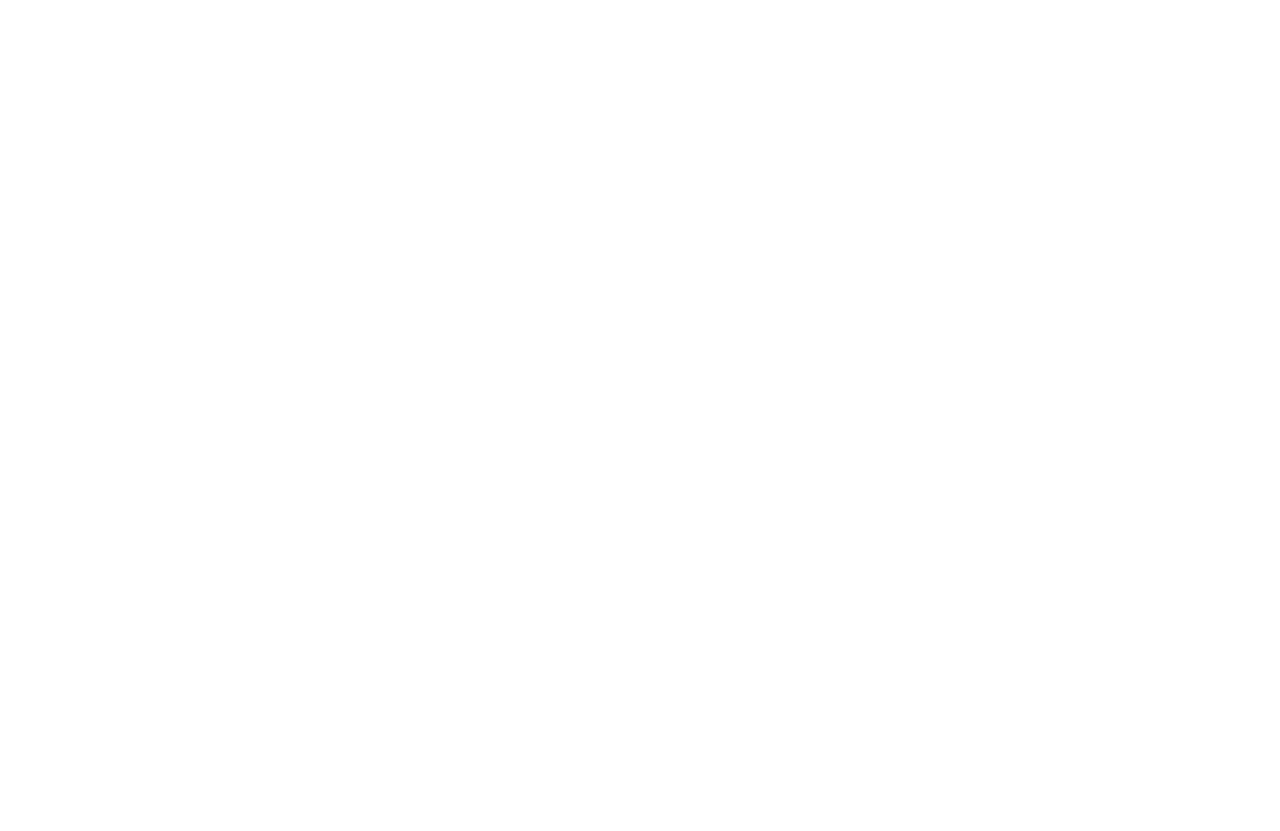
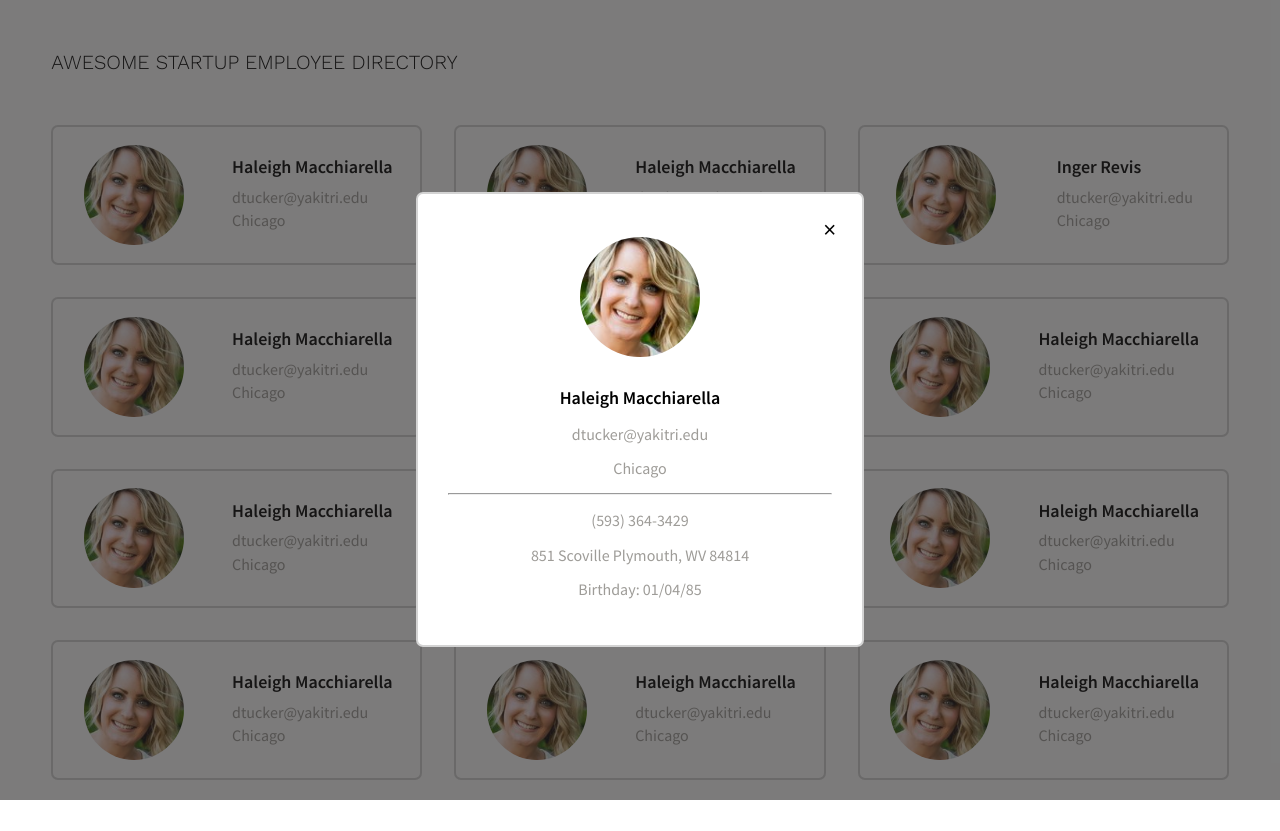
Before and after one commit to kihaller/techdegree-project-8, a plain HTML site: page index.html in a window 1280 px wide. Before the commit the page ends 800 px from the top, so only its background shows below. Drawn offline with nearby package versions, Linux system fonts and the light colour scheme.

Commit message:
created basic structure of the page
Created HTML and SASS

```diff
--- a/index.html
+++ b/index.html
@@ -0,0 +1,145 @@
+<!DOCTYPE html>
+<html lang="en">
+  <head>
+    <meta charset="utf-8" />
+    <title>Employee Directory</title>
+    <meta name="viewport" content="width=device-width, initial-scale=1" />
+    <script src="https://ajax.googleapis.com/ajax/libs/jquery/3.5.1/jquery.min.js"></script>
+    <link
+      href="https://fonts.googleapis.com/css2?family=Source+Sans+Pro:wght@400;600&family=Work+Sans:wght@300&display=swap"
+      rel="stylesheet"
+    />
+    <link rel="stylesheet" href="css/styles.css" />
+  </head>
+  <body>
+    <header>
+      <h1>Awesome Startup Employee Directory</h1>
+    </header>
+    <main class="grid-container">
+      <!--Employee 1-->
+      <div class="card">
+        <img class="avatar" src="images/random-avatar.jpg" />
+        <div class="text-container">
+          <h2>Haleigh Macchiarella</h2>
+          <p class="email">dtucker@yakitri.edu</p>
+          <p class="city">Chicago</p>
+        </div>
+      </div>
+      <!--Employee 2-->
+      <div class="card">
+        <img class="avatar" src="images/random-avatar.jpg" />
+        <div class="text-container">
+          <h2>Haleigh Macchiarella</h2>
+          <p class="email">dtucker@yakitri.edu</p>
+          <p class="city">Chicago</p>
+        </div>
+      </div>
+      <!--Employee 3-->
+      <div class="card">
+        <img class="avatar" src="images/random-avatar.jpg" />
+        <div class="text-container">
+          <h2>Inger Revis</h2>
+          <p class="email">dtucker@yakitri.edu</p>
+          <p class="city">Chicago</p>
+        </div>
+      </div>
+      <!--Employee 4-->
+      <div class="card">
+        <img class="avatar" src="images/random-avatar.jpg" />
+        <div class="text-container">
+          <h2>Haleigh Macchiarella</h2>
+          <p class="email">dtucker@yakitri.edu</p>
+          <p class="city">Chicago</p>
+        </div>
+      </div>
+      <!--Employee 5-->
+      <div class="card">
+        <img class="avatar" src="images/random-avatar.jpg" />
+        <div class="text-container">
+          <h2>Haleigh Macchiarella</h2>
+          <p class="email">dtucker@yakitri.edu</p>
+          <p class="city">Chicago</p>
+        </div>
+      </div>
+      <!--Employee 6-->
+      <div class="card">
+        <img class="avatar" src="images/random-avatar.jpg" />
+        <div class="text-container">
+          <h2>Haleigh Macchiarella</h2>
+          <p class="email">dtucker@yakitri.edu</p>
+          <p class="city">Chicago</p>
+        </div>
+      </div>
+      <!--Employee 7-->
+      <div class="card">
+        <img class="avatar" src="images/random-avatar.jpg" />
+        <div class="text-container">
+          <h2>Haleigh Macchiarella</h2>
+          <p class="email">dtucker@yakitri.edu</p>
+          <p class="city">Chicago</p>
+        </div>
+      </div>
+      <!--Employee 8-->
+      <div class="card">
+        <img class="avatar" src="images/random-avatar.jpg" />
+        <div class="text-container">
+          <h2>Haleigh Macchiarella</h2>
+          <p class="email">dtucker@yakitri.edu</p>
+          <p class="city">Chicago</p>
+        </div>
+      </div>
+      <!--Employee 9-->
+      <div class="card">
+        <img class="avatar" src="images/random-avatar.jpg" />
+        <div class="text-container">
+          <h2>Haleigh Macchiarella</h2>
+          <p class="email">dtucker@yakitri.edu</p>
+          <p class="city">Chicago</p>
+        </div>
+      </div>
+      <!--Employee 10-->
+      <div class="card">
+        <img class="avatar" src="images/random-avatar.jpg" />
+        <div class="text-container">
+          <h2>Haleigh Macchiarella</h2>
+          <p class="email">dtucker@yakitri.edu</p>
+          <p class="city">Chicago</p>
+        </div>
+      </div>
+      <!--Employee 11-->
+      <div class="card">
+        <img class="avatar" src="images/random-avatar.jpg" />
+        <div class="text-container">
+          <h2>Haleigh Macchiarella</h2>
+          <p class="email">dtucker@yakitri.edu</p>
+          <p class="city">Chicago</p>
+        </div>
+      </div>
+      <!--Employee 12-->
+      <div class="card">
+        <img class="avatar" src="images/random-avatar.jpg" />
+        <div class="text-container">
+          <h2>Haleigh Macchiarella</h2>
+          <p class="email">dtucker@yakitri.edu</p>
+          <p class="city">Chicago</p>
+        </div>
+      </div>
+      <div class="overlay" id="overlay">
+        <div class="modal">
+          <button class="modal-close-button" id="modal-close-button">×</button>
+          <div class="content-modal">
+            <img class="avatar" src="images/random-avatar.jpg" />
+            <h2>Haleigh Macchiarella</h2>
+            <p class="email">dtucker@yakitri.edu</p>
+            <p class="city">Chicago</p>
+            <hr />
+            <p>(593) 364-3429</p>
+            <p class="address">851 Scoville Plymouth, WV 84814</p>
+            <p>Birthday: 01/04/85</p>
+          </div>
+        </div>
+      </div>
+    </main>
+    <script src="js/script.js"></script>
+  </body>
+</html>
--- a/scss/components/_base-styles.scss
+++ b/scss/components/_base-styles.scss
@@ -0,0 +1,26 @@
+* {
+  font-family: $font-stack-primary;
+}
+
+body {
+  display: relative;
+
+}
+
+h1 {
+  font-weight: $font-weight-accent;
+  font-family: $font-stack-accent;
+  font-size: 20px;
+  margin: 4%;
+  text-transform: uppercase;
+}
+
+h2 {
+  font-weight: $font-weight-primary-heading;
+  font-size: 18px;
+}
+
+p {
+  color: $color-text;
+  font-weight: $font-weight-primary;
+}
--- /dev/null
+++ b/scss/components/_card.scss
@@ -0,0 +1,27 @@
+.card {
+  border: $border;
+  border-radius: 7px;
+  display: flex;
+  justify-content: space-around;
+  padding: 5px;
+}
+
+
+.avatar {
+  border-radius: 50%;
+  height: 100px;
+  width: 100px;
+  margin: 0.8em;
+}
+
+.text-container h2 {
+  margin-bottom: 10px;
+}
+
+.text-container p {
+  margin: 5px auto;
+}
+
+.text-container {
+  padding: 10px;
+}
--- a/scss/components/_grid.scss
+++ b/scss/components/_grid.scss
@@ -0,0 +1,6 @@
+.grid-container {
+  display: grid;
+  grid-gap: 2rem;
+  grid-template-columns: repeat(auto-fit, minmax(300px, 1fr));
+  margin: 4%;
+}
--- a/scss/components/_index.scss
+++ b/scss/components/_index.scss
@@ -1,9 +1,9 @@
  /* ============================================= */
  /* Components Imports */
  /* ============================================= */
- @import 'buttons';
  @import 'navigation';
- @import 'images';
  @import 'grid';
  @import 'base-styles';
- @import 'media-queries';
+ @import 'card';
+ @import 'modal';
+ @import 'overlay';
--- /dev/null
+++ b/scss/components/_modal.scss
@@ -0,0 +1,32 @@
+.modal {
+  background: white;
+  border: $border;
+  -moz-border-radius: 7px;
+  -webkit-border-radius: 7px;
+  border-radius: 7px;
+  margin: 15% auto auto;
+  padding: 30px;
+  position: relative;
+  text-align: center;
+  width: 30%;
+}
+
+.modal-close-button {
+  cursor: pointer;
+  font-size: 25px;
+  position: absolute;
+  top: 20px;
+  right: 20px;
+  border-style: none;
+  background: none;
+}
+
+.modal-close-button:hover {
+  color: $color-text;
+  transform: scale(1.3);
+}
+
+.modal img {
+  height: 120px;
+  width: 120px;
+}
--- /dev/null
+++ b/scss/components/_overlay.scss
@@ -0,0 +1,12 @@
+.overlay {
+  background: rgba(37, 36, 36, 0.6);
+  bottom: 0;
+  left: 0;
+  position: absolute;
+  right: 0;
+  top: 0;
+}
+
+.hidden {
+  display: none;
+}
--- a/scss/utilities/_variables.scss
+++ b/scss/utilities/_variables.scss
@@ -4,32 +4,19 @@
 
 // Colors
 
-$color-text: #777;
+$color-text: #9e9c98;
 $color-text-lighter: #A7A7A7;
-$color-primary: #7477BF;
-$color-secondary: #4c4b73;
-$color-background: #FBFBFB;
-$color-green: #81C98F;
 $font-size: 11px;
 
 // Fonts
 
-$font-stack-primary: 'Open Sans',
+$font-stack-primary: 'Source Sans Pro',
 sans-serif;
-$font-stack-accent: 'Playfair Display',
-serif;
+$font-weight-primary: 400;
+$font-weight-primary-heading: 600;
+$font-stack-accent: 'Work Sans',
+sans-serif;
+$font-weight-accent: 300;
 
 //Border style
-$border: solid #A7A7A7 .5px;
-
-
-// Breakpoints
-
-$breakpoint-tablet: 768px;
-$breakpoint-laptop: 1024px;
-
-
-// Slider Variables
-$slider-height: 30px;
-$slider-padding: 4px;
-$slider-width: 90px;
+$border: solid lightgrey 2px;
```
Also changed, not shown: css/styles.css, images/random-avatar.jpg (added), scss/components/_buttons.scss (deleted), scss/components/_images.scss (deleted), scss/components/_media-queries.scss (deleted).
